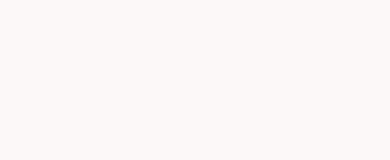
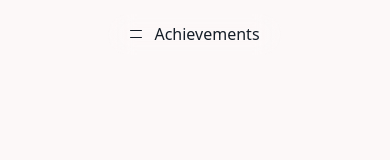
Before and after one commit to dinethde/portfolio-v2, a Next.js app: page / in a window 390 px wide. Shown: the top 160 px of the page. Built offline with nearby package versions, Linux system fonts and the light colour scheme.

Commit message:
feat(menu): show the site menu on every page
The layout renders SiteMenu from the nav content, and section anchors stop below the floating pill on phone and tablet (STATE D-59). The route layer may now read content/nav for the menu.

```diff
--- a/src/app/layout.tsx
+++ b/src/app/layout.tsx
@@ -1,6 +1,9 @@
 import { Instrument_Serif } from "next/font/google";
 
 import type { ReactNode } from "react";
+
+import { SiteMenu } from "@/components/menu/SiteMenu";
+import { menuContacts, nav } from "@/content/nav";
 
 import "./globals.css";
 
@@ -14,7 +17,7 @@ const instrumentSerif = Instrument_Serif({
   variable: "--font-instrument-serif",
 });
 
-// The menu joins in P4-06, and the metadata in P4-07.
+// The metadata joins in P4-07.
 export default function RootLayout({ children }: Readonly<{ children: ReactNode }>) {
   return (
     <html lang="en" className={instrumentSerif.variable}>
@@ -25,7 +28,13 @@ export default function RootLayout({ children }: Readonly<{ children: ReactNode
         >
           Skip to content
         </a>
-        <main id="content" tabIndex={-1} className="focus:outline-none">
+        <SiteMenu links={nav} contacts={menuContacts} />
+        {/* Anchors stop below the floating menu pill on phone and tablet (TECH_SPEC §5, STATE D-59). */}
+        <main
+          id="content"
+          tabIndex={-1}
+          className="focus:outline-none [&_section[id]]:scroll-mt-80 tablet:[&_section[id]]:scroll-mt-96 desktop:[&_section[id]]:scroll-mt-0"
+        >
           {children}
         </main>
       </body>
```
Also changed, not shown: 2 other files (tests, documents, lock files or other folders).
